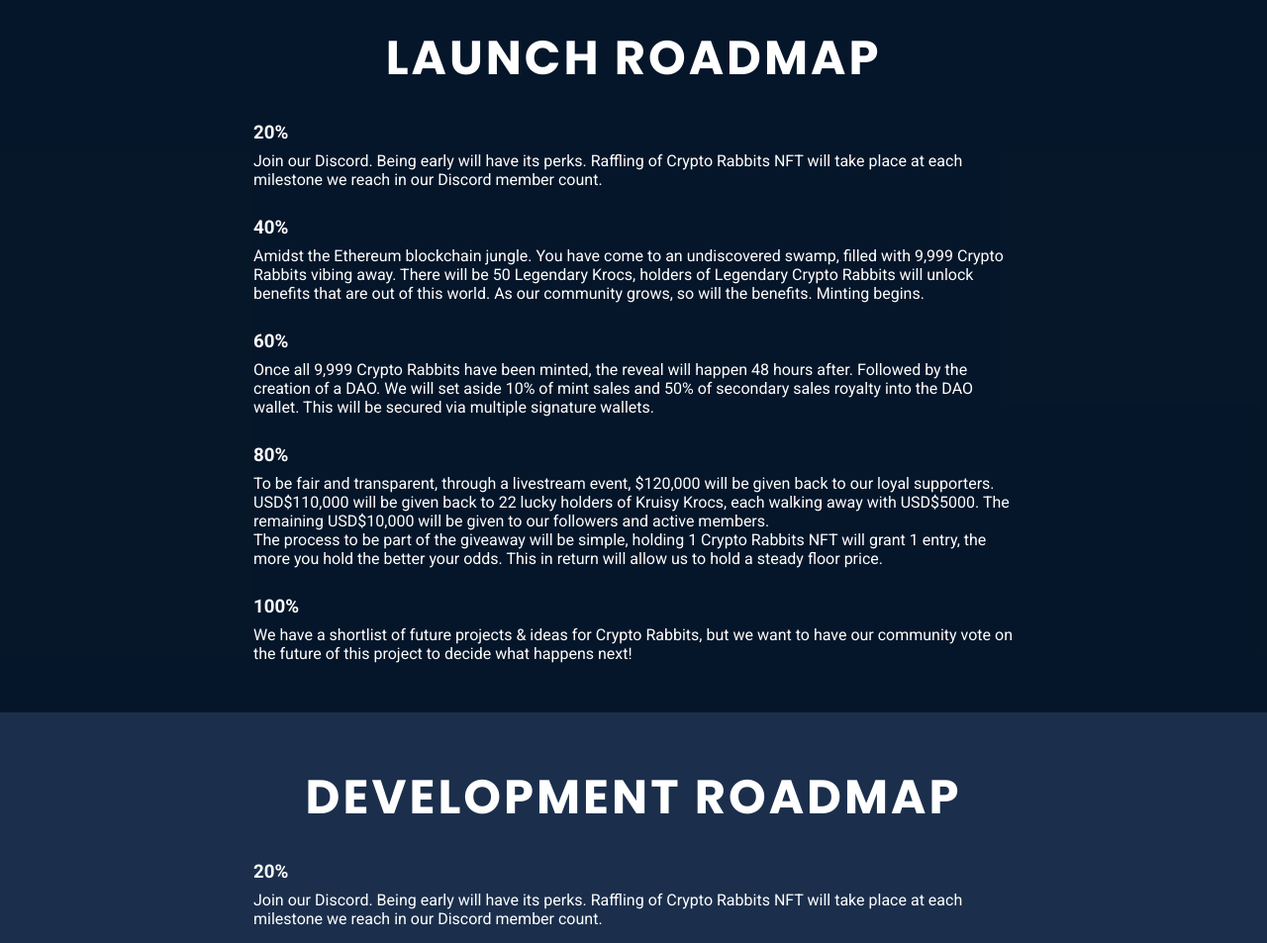
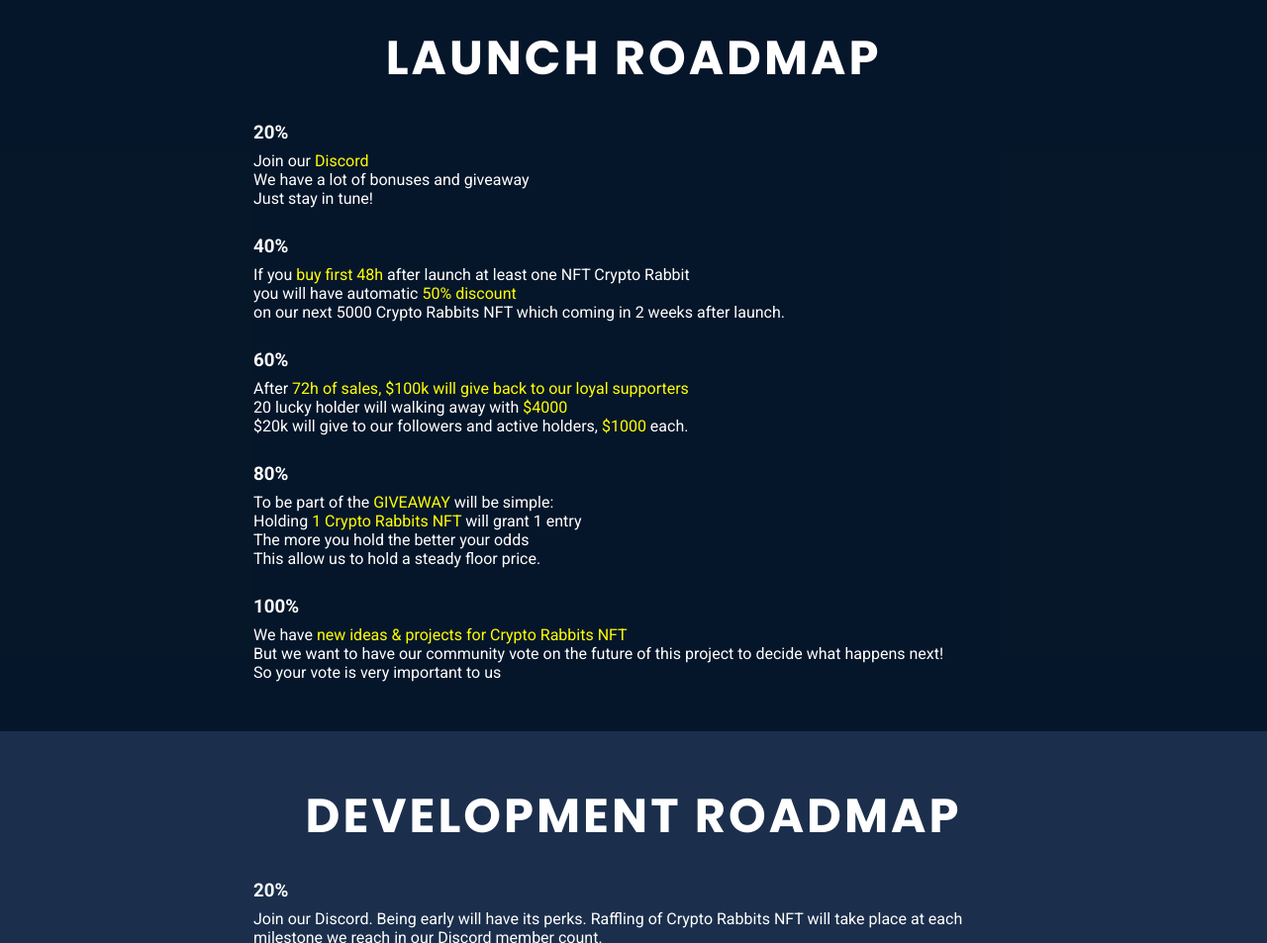
Before and after one commit to nikodessigner/ElonsCryptoRabbits, a plain HTML site: page index.html in a window 1280 px wide. Shown: the part 1371-2324 px from the top of the page at 99% size. Drawn offline with Linux system fonts and the light colour scheme.

Commit message:
Add some text on launch map

```diff
--- a/index.html
+++ b/index.html
@@ -66,50 +66,34 @@
         <ul >
             <li>
                 <h3>20%</h3>
-                <p>Join our Discord. Being early will have its perks.
-                    Raffling of Crypto Rabbits NFT will take place at
-                    each milestone we reach in our Discord member count.</p>
+                <p>Join our <span>Discord</span></p>
+                <p>We have a lot of bonuses and giveaway</p>
+                <p>Just stay in tune!</p>
             </li>
             <li>
                 <h3>40%</h3>
-                <p>Amidst the Ethereum blockchain jungle.
-                    You have come to an undiscovered swamp,
-                    filled with 9,999 Crypto Rabbits vibing away.
-                    There will be 50 Legendary Krocs, holders of
-                    Legendary Crypto Rabbits will unlock benefits that are
-                    out of this world. As our community grows,
-                    so will the benefits.
-                    Minting begins.</p>
+                <p>If you <span>buy first 48h</span> after launch at least one NFT Crypto Rabbit</p>
+                <p>you will have automatic <span>50% discount</span></p>
+                <p>on our next 5000 Crypto Rabbits NFT which coming in 2 weeks after launch.</p>
             </li>
             <li>
                 <h3>60%</h3>
-                <p>Once all 9,999 Crypto Rabbits have been minted,
-                    the reveal will happen 48 hours after.
-                    Followed by the creation of a DAO. We will
-                    set aside 10% of mint sales and 50% of
-                    secondary sales royalty into the DAO wallet.
-                     This will be secured via multiple signature wallets.</p>
+                <p>After <span>72h of sales, $100k will give back to our loyal supporters</span></p>
+                <p>20 lucky holder will walking away with <span>$4000</span></p>
+                <p>$20k will give to our followers and active holders, <span>$1000</span> each.</p>
             </li>
             <li>
                 <h3>80%</h3>
-                <p>To be fair and transparent, through a livestream event,
-                    $120,000 will be given back to our loyal supporters.
-                    USD$110,000 will be given back to 22 lucky holders of
-                    Kruisy Krocs, each walking away with USD$5000.
-                    The remaining USD$10,000 will be given to our followers and active members.
-                </p>
-                <p>
-                    The process to be part of the giveaway will be simple,
-                    holding 1 Crypto Rabbits NFT will grant 1 entry,
-                    the more you hold the better your odds. This in
-                     return will allow us to hold a steady floor price.
-                </p>
+                <p>To be part of the <span>GIVEAWAY</span> will be simple:</p>
+                <p>Holding <span>1 Crypto Rabbits NFT</span> will grant 1 entry</p>
+                <p>The more you hold the better your odds</p>
+                <p>This allow us to hold a steady floor price.</p>
             </li>
             <li>
                 <h3>100%</h3>
-                <p>We have a shortlist of future projects & ideas for Crypto Rabbits,
-                    but we want to have our community vote on the future of this project
-                    to decide what happens next!</p>
+                <p>We have <span>new ideas & projects for Crypto Rabbits NFT</span></p>
+                <p>But we want to have our community vote on the future of this project to decide what happens next!</p>
+                <p>So your vote is very important to us</p>
             </li>
         </ul>
         </div>
```
